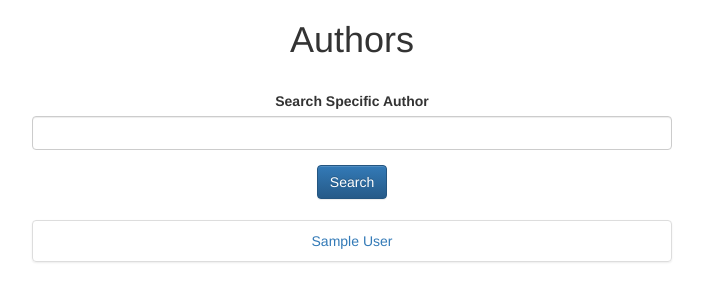
After one commit to derikvanschaik/flask-tester, a Flask app: template templates/authors.html in a window 1280 px wide. The commit adds this page. Shown: the top 302 px of the page, without its empty margins (288-991 px from the left). Run offline with Flask 2, Linux system fonts and the light colour scheme; the template is opened without the code that fills it: most values are stand-ins (such as "Sample title", 1, 10 or a date in 2020); some libraries are stand-ins or nearby versions.

Commit message:
split index.html into two templates: author and authors template.

```diff
--- a/app.py
+++ b/app.py
@@ -6,20 +6,23 @@ from api_calls import fetch_data, get_authors_and_quotes
 
 # routes
 @app.route("/", methods=['POST', 'GET'])
-@app.route("/<author>", methods=['POST', 'GET'])
-def hello_world(author=None):
+def authors():
     authors, quotes = get_authors_and_quotes()
-    image_src = None
     # return filtered authors by user search
     if request.method == 'POST':
         user_search = request.form['author-search']
         filtered_authors = [author for author in authors if author.lower().startswith(user_search) ]
-        return render_template('index.html', author=author, quotes=quotes,authors=filtered_authors, image_src = image_src)
+        return render_template('authors.html',quotes=quotes,authors=filtered_authors)
 
-    if author:
-        image_src = get_image_from_wiki(author)
+    return render_template('authors.html', quotes=quotes,authors=authors)
 
-    return render_template('index.html', author=author, quotes=quotes,authors=authors, image_src = image_src)
+@app.route("/<author>")
+def get_author(author=None):
+    print("calling author", author)
+    _, quotes = get_authors_and_quotes()
+    image_src = get_image_from_wiki(author)
+    return render_template('author.html', quotes= quotes, author=author, image_src = image_src)
+
 
 if __name__ == '__main__':
     app.run(debug=True)
--- /dev/null
+++ b/templates/authors.html
@@ -0,0 +1,54 @@
+<!DOCTYPE html>
+<html lang="en">
+<head>
+    <meta charset="UTF-8">
+    <meta http-equiv="X-UA-Compatible" content="IE=edge">
+    <meta name="viewport" content="width=device-width, initial-scale=1.0">
+    <title>Flask App</title>
+    <!-- bootstrapp -->
+    <!-- Latest compiled and minified CSS -->
+    <link rel="stylesheet" href="https://maxcdn.bootstrapcdn.com/bootstrap/3.3.7/css/bootstrap.min.css" integrity="sha384-BVYiiSIFeK1dGmJRAkycuHAHRg32OmUcww7on3RYdg4Va+PmSTsz/K68vbdEjh4u" crossorigin="anonymous">
+
+    <!-- Optional theme -->
+    <link rel="stylesheet" href="https://maxcdn.bootstrapcdn.com/bootstrap/3.3.7/css/bootstrap-theme.min.css" integrity="sha384-rHyoN1iRsVXV4nD0JutlnGaslCJuC7uwjduW9SVrLvRYooPp2bWYgmgJQIXwl/Sp" crossorigin="anonymous">
+
+    <!-- Latest compiled and minified JavaScript -->
+    <script src="https://maxcdn.bootstrapcdn.com/bootstrap/3.3.7/js/bootstrap.min.js" integrity="sha384-Tc5IQib027qvyjSMfHjOMaLkfuWVxZxUPnCJA7l2mCWNIpG9mGCD8wGNIcPD7Txa" crossorigin="anonymous"></script>
+    <style>
+        .list-group{
+            margin: 0 auto;
+            width: 50%;
+        }
+        .search-form{
+            margin: 0 auto;
+            width: 50%;
+        }
+        #author-info{
+            padding: 2em 4em 3em 2em;
+        }
+        .search-form{
+            padding: 1.5em 0em 1.5em 0em;
+        }
+    </style>
+</head>
+    <body>
+        <h1 class="text-center text-underline">Authors</h1>
+        <!-- where the user will search for an author -->
+        <form action="{{ url_for('authors') }}" method="POST" class="search-form text-center">
+            <div class="form-group">
+              <label for="author-search">Search Specific Author</label>
+              <input class="form-control" name="author-search">
+            </div>
+            <button type="submit" class="btn btn-primary">Search</button>
+        </form>
+
+        <ul class="list-group">
+            {% for author in authors %}
+            <li class="list-group-item text-center">
+                <a href="{{url_for('get_author', author=author)}}">{{author}}</a>
+            </li>
+            {% endfor %}
+        </ul>
+
+    </body>
+</html>
```
Also changed, not shown: templates/author.html (renamed from templates/index.html, +1 -21 lines).
